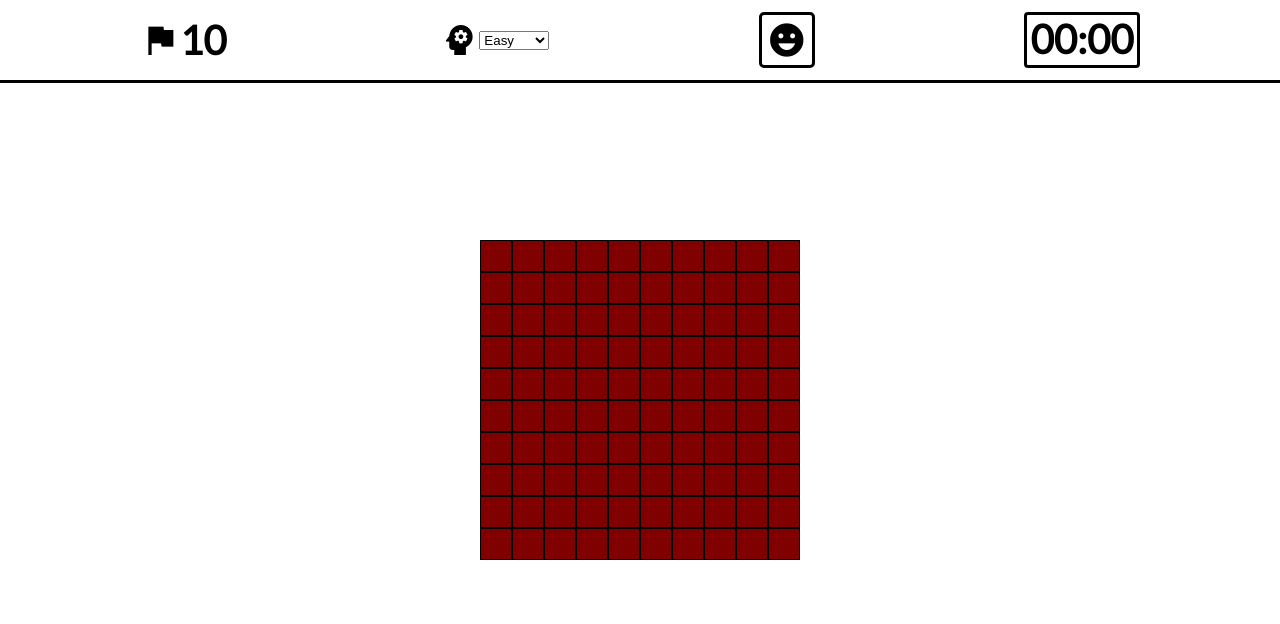
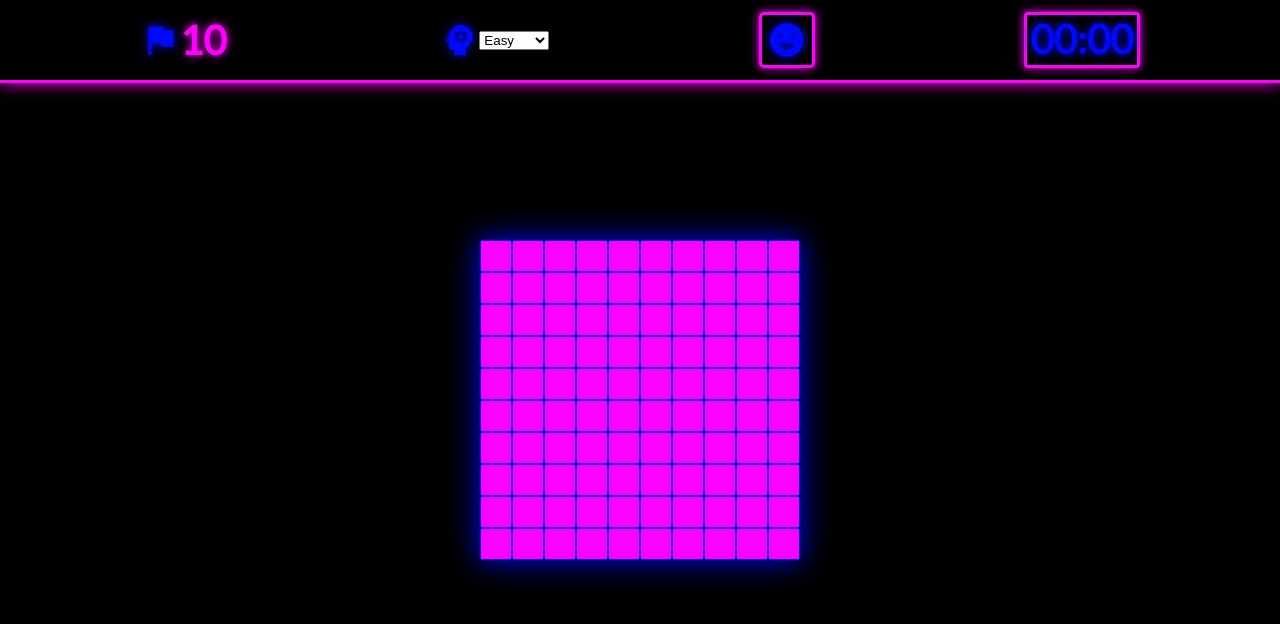
Before and after one commit to TheTeck/Minesweeper2, a React (Create React App) app: page / in a window 1280 px wide. Shown: the top 624 px of the page. Built offline with nearby package versions, Linux system fonts and the light colour scheme.

Commit message:
Style the game in retro 80s fashion, like my old portfolio

```diff
--- a/src/Components/Cell/Cell.jsx
+++ b/src/Components/Cell/Cell.jsx
@@ -22,8 +22,8 @@ export default function Cell (props) {
             }}
         >
             {
-                !props.cell.exposed ? (props.cell.flagged ? <div onClick={handleLeftClick} onContextMenu={handleRightClick} className="unexposed-cell material-icons icon-tiny" style={{ backgroundColor: 'maroon' }}>flag</div>
-                : <div onClick={handleLeftClick} onContextMenu={handleRightClick} className="unexposed-cell" style={{ backgroundColor: 'maroon' }}></div>)
+                !props.cell.exposed ? (props.cell.flagged ? <div onClick={handleLeftClick} onContextMenu={handleRightClick} className="unexposed-cell material-icons icon-tiny">flag</div>
+                : <div onClick={handleLeftClick} onContextMenu={handleRightClick} className="unexposed-cell"></div>)
                 : props.cell.value === 9 ? <div className="material-icons icon-tiny">wb_sunny</div>
                 : <div className={`cell${props.cell.value}`}> {props.cell.value ? props.cell.value : ''}</div>
             }
--- a/src/Components/Cell/Cell.scss
+++ b/src/Components/Cell/Cell.scss
@@ -5,10 +5,11 @@
   display: flex;
   justify-content: center;
   align-items: center;
-  border: 1px solid black;
+  border: 1px solid $secondary-color;
   font-family: $font-primary;
   font-size: $font-tiny;
   font-weight: $font-bold;
+  background-color: white;
 
   .unexposed-cell {
     width: 100%;
@@ -17,6 +18,13 @@
     display: flex;
     justify-content: center;
     align-items: center;
+    background-color: $primary-color;
+
+    transition: background-color 1s ease-out;
+
+    &:hover {
+      background-color: $secondary-color;
+    }
   }
 }
 
--- a/src/Components/Controls/Controls.scss
+++ b/src/Components/Controls/Controls.scss
@@ -1,12 +1,15 @@
+@import "../../Scss/colors";
+
 #controls-container {
   width: 100%;
   height: 80px;
-  border-bottom: 3px solid black;
+  border-bottom: 3px solid $primary-color;
   position: absolute;
   display: flex;
   justify-content: center;
-  background-color: white;
+  background-color: $main-background;
   z-index: 2;
+  box-shadow: 0 0 15px $primary-color;
 
   #controls-cluster {
     width: 100%;
--- a/src/Components/FlagCounter/FlagCounter.scss
+++ b/src/Components/FlagCounter/FlagCounter.scss
@@ -1,4 +1,5 @@
 @import "../../Scss/fonts";
+@import "../../Scss/colors";
 
 #flagcounter-container {
   height: 100%;
@@ -9,8 +10,13 @@
   font-size: $font-medium;
   font-family: $font-primary;
   font-weight: $font-bold;
+  color: $primary-color;
+  background-color: $main-background;
+  text-shadow: 0 0 10px $primary-color;
 }
 
 .icon-medium {
   font-size: $font-medium;
+  color: $secondary-color;
+  text-shadow: 0 0 10px $secondary-color;
 }
--- a/src/Components/GameBoard/GameBoard.scss
+++ b/src/Components/GameBoard/GameBoard.scss
@@ -1,3 +1,6 @@
+@import "../../Scss/colors";
+@import "../../Scss/fonts";
+
 #gameboard-container {
   width: 100%;
   height: 100%;
@@ -10,11 +13,13 @@
   align-items: center;
   flex-wrap: wrap;
   overflow: hidden;
+  background-color: $main-background;
 }
 
 #gameboard-area {
   display: flex;
   flex-wrap: wrap;
+  box-shadow: 0 0 30px $secondary-color;
 }
 
 .cell-row {
@@ -25,4 +30,7 @@
 .result-text {
   width: 100%;
   text-align: center;
+  font-size: $font-medium;
+  font-family: $font-secondary;
+  color: $primary-color;
 }
--- a/src/Components/GameSelect/GameSelect.scss
+++ b/src/Components/GameSelect/GameSelect.scss
@@ -1,4 +1,5 @@
 @import "../../Scss/fonts";
+@import "../../Scss/colors";
 
 #gameselect-container {
   width: 110px;
@@ -6,6 +7,9 @@
   display: flex;
   justify-content: center;
   align-items: center;
+  color: $primary-color;
+  text-shadow: 0 0 10px $primary-color;
+  background-color: $main-background;
 }
 
 .icon-medium {
--- a/src/Components/NewGameButton/NewGameButton.scss
+++ b/src/Components/NewGameButton/NewGameButton.scss
@@ -1,10 +1,20 @@
+@import "../../Scss/colors";
+
 #newgamebutton-container {
   width: 50px;
   height: 50px;
   display: flex;
   justify-content: center;
   align-items: center;
-  border: 3px solid black;
+  border: 3px solid $primary-color;
   border-radius: 5px;
   cursor: pointer;
+  color: $primary-color;
+  text-shadow: 0 0 5px $primary-color;
+  background-color: $main-background;
+  box-shadow: 0 0 10px $primary-color;
+
+  &:hover {
+    box-shadow: 0 0 20px $primary-color;
+  }
 }
--- a/src/Components/Timer/Timer.scss
+++ b/src/Components/Timer/Timer.scss
@@ -1,12 +1,17 @@
 @import "../../Scss/fonts";
+@import "../../Scss/colors";
 
 #timer-container {
   width: 110px;
   height: 50px;
-  border: 3px solid black;
+  border: 3px solid $primary-color;
   border-radius: 4px;
   text-align: center;
   font-family: $font-primary;
   font-size: $font-medium;
   font-weight: $font-bold;
+  color: $secondary-color;
+  background-color: $main-background;
+  text-shadow: 0 0 10px $secondary-color;
+  box-shadow: 0 0 10px $primary-color;
 }
--- a/src/Scss/_colors.scss
+++ b/src/Scss/_colors.scss
@@ -1,4 +1,7 @@
-$primary-color: rgb(211, 182, 84);
+$primary-color: rgb(255, 0, 255);
+$secondary-color: rgb(0, 8, 249);
+
+$main-background: black;
 
 $cell1: blue;
 $cell2: green;
--- a/src/Scss/_fonts.scss
+++ b/src/Scss/_fonts.scss
@@ -1,9 +1,15 @@
 @import url("https://fonts.googleapis.com/css2?family=Lato&display=swap");
+
+@font-face {
+  font-family: "alien";
+  src: url("../fonts/alien.ttf");
+}
 
 $font-medium: 2.5rem;
 $font-small: 2rem;
 $font-tiny: 1.5rem;
 
 $font-primary: "Lato", sans-serif;
+$font-secondary: "alien";
 
 $font-bold: 700;
```
Also changed, not shown: src/fonts/alien.ttf (added), src/fonts/vcr.ttf (added).
